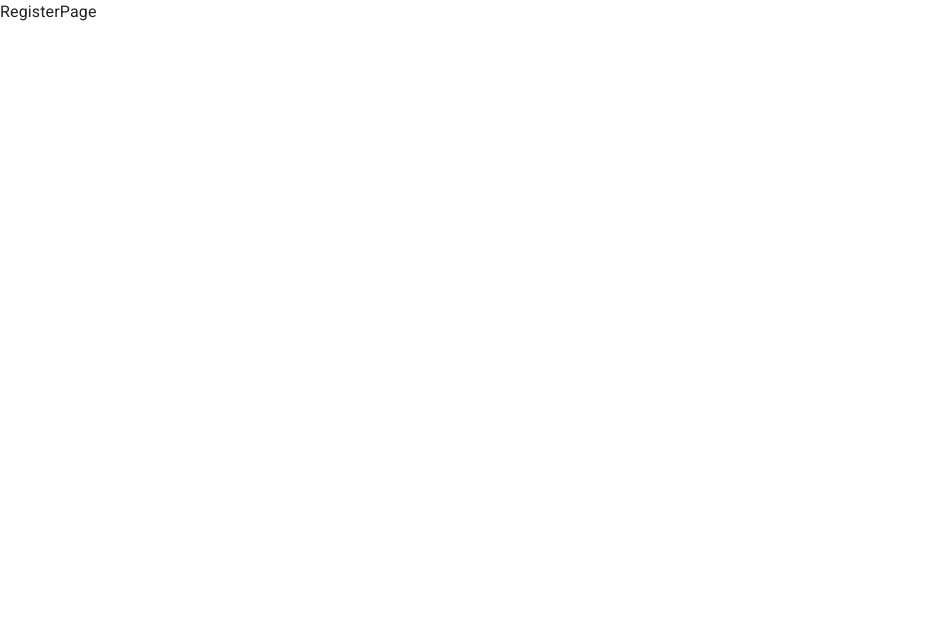
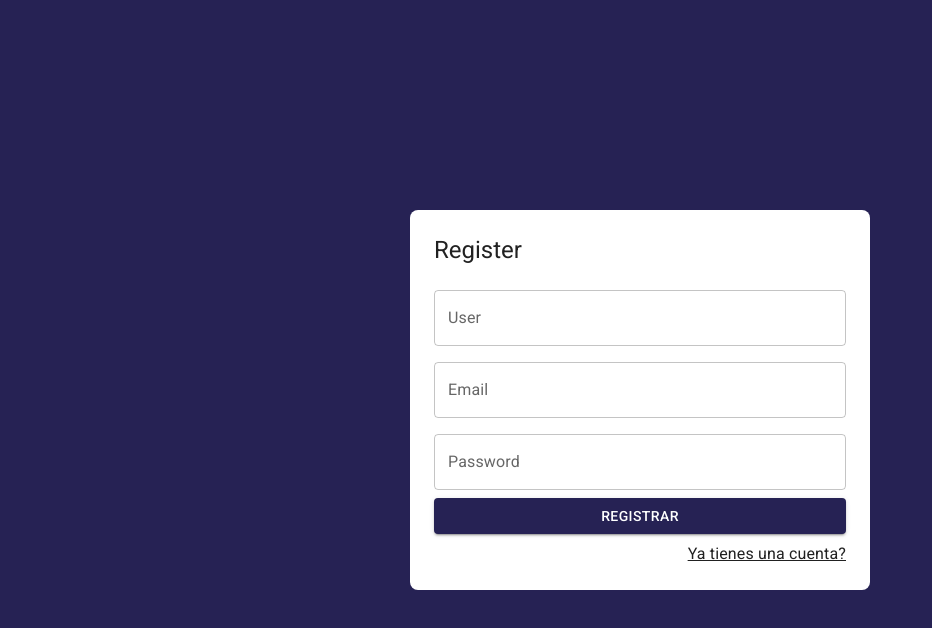
Before and after one commit to yerytech/JournalAppreact, a React (Vite) app: page /auth/register in a window 1280 px wide. Shown: the top 628 px of the page, without its empty margins (0-932 px from the left). Built offline with nearby package versions, Linux system fonts and the light colour scheme.

Commit message:
register add

```diff
--- /dev/null
+++ b/src/auth/layout/AuthLayout.jsx
@@ -0,0 +1,35 @@
+import { Grid2, Typography } from "@mui/material";
+import PropTypes from "prop-types";
+export const AuthLayout = ({ children, title }) => {
+  return (
+    <Grid2
+      container
+      spacing={0}
+      direction="column"
+      alignItems="center"
+      justifyContent="center"
+      sx={{ minHeight: "100vh", backgroundColor: "primary.main", padding: 4 }}
+    >
+      <Grid2
+        item
+        className="box-shadow"
+        xs={3}
+        sx={{
+          width: { md: 460 },
+          backgroundColor: "white",
+          padding: 3,
+          borderRadius: 2,
+        }}
+      >
+        <Typography variant="h5" sx={{ mb: 1 }}>
+          {title}
+        </Typography>
+        {children}
+      </Grid2>
+    </Grid2>
+  );
+};
+AuthLayout.propTypes = {
+  children: PropTypes.element,
+  title: PropTypes.string,
+};
--- a/src/auth/pages/LoginPage.jsx
+++ b/src/auth/pages/LoginPage.jsx
@@ -1,26 +1,11 @@
 import { Link as RouterLink } from "react-router-dom";
 import { Google, } from "@mui/icons-material";
-import { Button, Grid2, TextField, Typography,Link } from "@mui/material"
+import { Button, Grid2, TextField, Typography, Link } from "@mui/material";
+import { AuthLayout } from "../layout/AuthLayout";
 
 export const LoginPage = () => {
   return (
-    <Grid2
-      container
-      spacing={0}
-      direction="column"
-      alignItems="center"
-      justifyContent="center"
-      sx={{ minHeight: "100vh", backgroundColor: "primary.main", padding: 4 }}
-    >
-      <Grid2
-        item
-        className="box-shadow"
-        xs={3}
-        sx={{ backgroundColor: "white", padding: 3, borderRadius: 2 }}
-      >
-        <Typography variant="h5" sx={{ mb: 1 }}>
-          Login
-        </Typography>
+    <AuthLayout title="Login">
       <form>
         <Grid2 container>
           <Grid2 item size={{ xs: 12, md: 20 }} sx={{ mt: 2 }}>
@@ -39,12 +24,7 @@ export const LoginPage = () => {
               fullWidth
             />
           </Grid2>
-            <Grid2
-              container
-              spacing={1}
-              sx={{ mb: 1, mt: 1 }}
-              size={{ xs: 12 }}
-            >
+          <Grid2 container spacing={1} sx={{ mb: 1, mt: 1 }} size={{ xs: 12 }}>
             <Grid2 item size={{ xs: 12, sm: 6 }}>
               <Button variant="contained" fullWidth>
                 Login
@@ -58,12 +38,13 @@ export const LoginPage = () => {
               </Button>
             </Grid2>
           </Grid2>
-            <Grid2 container direction="row" justifyContent='center'>
-              <Link component={RouterLink} color="inherit" to="/auth/register"> Crear cuenta </Link>
         </Grid2>
+        <Grid2 container direction="row" justifyContent="flex-end">
+          <Link component={RouterLink} color="inherit" to="/auth/register">
+            Crear cuenta
+          </Link>
         </Grid2>
       </form>
-      </Grid2>
-    </Grid2>
+    </AuthLayout>
   );
-}
+};
--- a/src/auth/pages/RegisterPage.jsx
+++ b/src/auth/pages/RegisterPage.jsx
@@ -1,6 +1,51 @@
+import { Link as RouterLink } from "react-router-dom";
+
+import { Button, Grid2, Link, TextField } from "@mui/material";
+import { AuthLayout } from "../layout/AuthLayout";
 
 export const RegisterPage = () => {
   return (
-    <div>RegisterPage</div>
-  )
-}
+    <AuthLayout title="Register">
+      <form>
+        <Grid2 container>
+          <Grid2 item size={{ xs: 12, md: 20 }} sx={{ mt: 2 }}>
+            <TextField
+              label="User"
+              type="text"
+              placeholder="User Name"
+              fullWidth
+            />
+          </Grid2>
+          <Grid2 item size={{ xs: 12, md: 20 }} sx={{ mt: 2 }}>
+            <TextField
+              label="Email"
+              type="email"
+              placeholder="email@email.com"
+              fullWidth
+            />
+          </Grid2>
+          <Grid2 item size={{ xs: 12, md: 20 }} sx={{ mt: 2 }}>
+            <TextField
+              label="Password"
+              type="password"
+              placeholder="Password"
+              fullWidth
+            />
+          </Grid2>
+          <Grid2 container spacing={1} sx={{ mb: 1, mt: 1 }} size={{ xs: 12 }}>
+            <Grid2 item size={{ xs: 12, sm: 12 }}>
+              <Button variant="contained" fullWidth>
+                Registrar
+              </Button>
+            </Grid2>
+          </Grid2>
+        </Grid2>
+        <Grid2 container direction="row" justifyContent="flex-end">
+          <Link component={RouterLink} color="inherit" to="/auth/login">
+            Ya tienes una cuenta?
+          </Link>
+        </Grid2>
+      </form>
+    </AuthLayout>
+  );
+};
```
Lines whose indentation alone changed are shown as unchanged.
